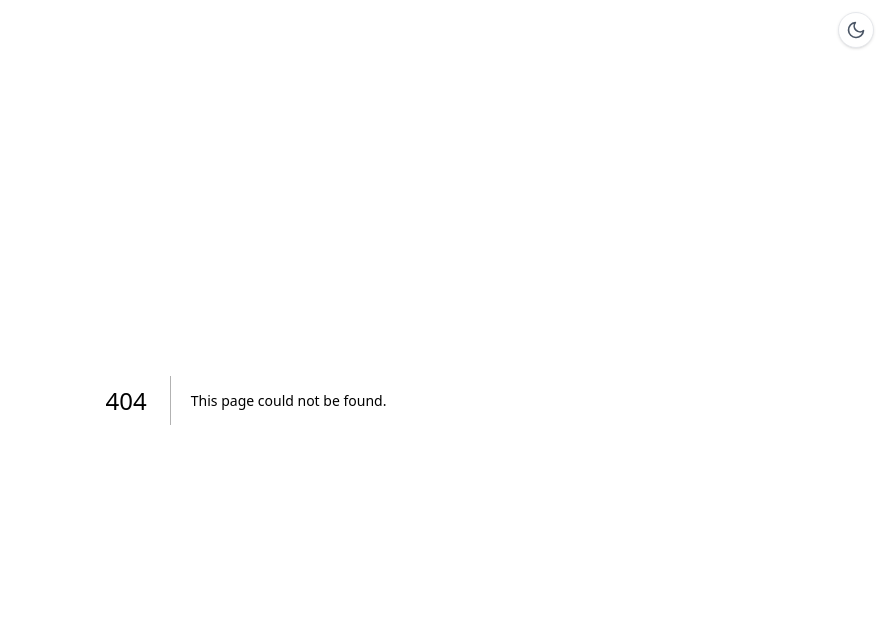
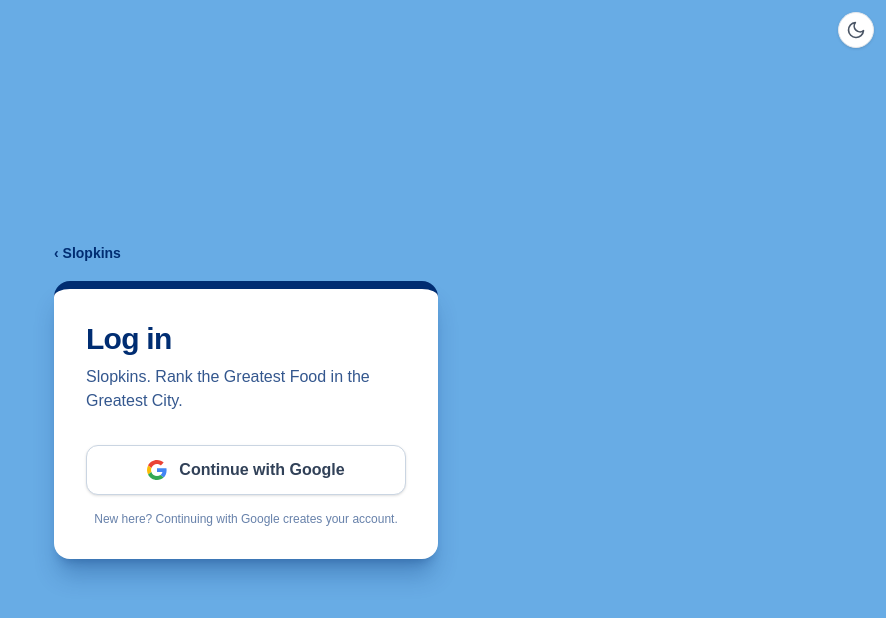
Before and after one commit to JHU-SWEC/slopkins, a Next.js app: page /login in a window 1280 px wide. Before the commit this address had no page. Shown: the top 618 px of the page, without its empty margins (394-1280 px from the left). Built offline with nearby package versions, Linux system fonts and the light colour scheme.

Commit message:
Add Google sign-in

```diff
--- /dev/null
+++ b/app/auth/callback/route.ts
@@ -0,0 +1,21 @@
+import { NextResponse, type NextRequest } from "next/server";
+import { createClient } from "@/lib/supabase/server";
+
+// Step 2 of "Continue with Google": Google sends the user back here with a
+// one-time `code`. Supabase trades it for a session (the login cookie),
+// then we send the user to the feed. Any problem goes to /auth/error.
+export async function GET(request: NextRequest) {
+  const { searchParams, origin } = request.nextUrl;
+  const code = searchParams.get("code");
+
+  if (code) {
+    const supabase = await createClient();
+    const { error } = await supabase.auth.exchangeCodeForSession(code);
+    if (!error) {
+      return NextResponse.redirect(new URL("/feed", origin));
+    }
+  }
+
+  // No code means the user hit Cancel on Google's screen, or something failed.
+  return NextResponse.redirect(new URL("/auth/error", origin));
+}
--- /dev/null
+++ b/app/auth/error/page.tsx
@@ -0,0 +1,21 @@
+import Link from "next/link";
+
+// Where /auth/callback sends people if Google sign-in didn't finish.
+export default function AuthErrorPage() {
+  return (
+    <main className="flex flex-1 items-center justify-center bg-spirit-blue px-4 py-16 text-heritage-blue">
+      <div className="w-full max-w-sm rounded-2xl border-t-8 border-heritage-blue bg-white p-8 shadow-xl shadow-heritage-blue/30">
+        <h1 className="text-2xl font-bold">Sign-in didn&apos;t finish</h1>
+        <p className="mt-2 text-heritage-blue/80">
+          You may have closed the Google window, or the link expired. Give it another try.
+        </p>
+        <Link
+          href="/login"
+          className="mt-6 block w-full rounded-md bg-heritage-blue py-3 text-center font-semibold text-white transition hover:bg-heritage-blue/90"
+        >
+          Back to log in
+        </Link>
+      </div>
+    </main>
+  );
+}
--- a/app/globals.css
+++ b/app/globals.css
@@ -1,7 +1,4 @@
 @import "tailwindcss";
-
-/* `dark:` follows the toggle (data-theme on <html>), not the OS setting. */
-@custom-variant dark (&:where([data-theme="dark"], [data-theme="dark"] *));
 
 :root {
   --background: #ffffff;
@@ -15,87 +12,18 @@
   --font-mono: var(--font-geist-mono);
 }
 
-/*
- * Dark mode without touching components: flip the neutral scales so
- * gray-50 swaps with gray-950 and so on, and darken the pastel tints.
- * New components can use `dark:` instead.
- */
-[data-theme="dark"] {
-  color-scheme: dark;
-  --background: #0a0a0a;
-  --foreground: #ededed;
-
-  --color-black: #ededed;
-
-  --color-gray-50: oklch(13% 0.028 261.692);
-  --color-gray-100: oklch(21% 0.034 264.665);
-  --color-gray-200: oklch(27.8% 0.033 256.848);
-  --color-gray-300: oklch(37.3% 0.034 259.733);
-  --color-gray-400: oklch(44.6% 0.03 256.802);
-  --color-gray-600: oklch(70.7% 0.022 261.325);
-  --color-gray-700: oklch(87.2% 0.01 258.338);
-  --color-gray-800: oklch(92.8% 0.006 264.531);
-  --color-gray-900: oklch(96.7% 0.003 264.542);
-  --color-gray-950: oklch(98.5% 0.002 247.839);
-
-  --color-slate-50: oklch(12.9% 0.042 264.695);
-  --color-slate-100: oklch(20.8% 0.042 265.755);
-  --color-slate-200: oklch(27.9% 0.041 260.031);
-  --color-slate-300: oklch(37.2% 0.044 257.287);
-  --color-slate-400: oklch(44.6% 0.043 257.281);
-  --color-slate-600: oklch(70.4% 0.04 256.788);
-  --color-slate-700: oklch(86.9% 0.022 252.894);
-  --color-slate-800: oklch(92.9% 0.013 255.508);
-  --color-slate-900: oklch(96.8% 0.007 247.896);
-  --color-slate-950: oklch(98.4% 0.003 247.858);
-
-  /* Tinted badges: -50 backgrounds go dark (950), -700 text goes light (300). */
-  --color-blue-50: oklch(28.2% 0.091 267.935);
-  --color-orange-50: oklch(26.6% 0.079 36.259);
-  --color-orange-700: oklch(83.7% 0.128 66.29);
-  --color-amber-50: oklch(27.9% 0.077 45.635);
-  --color-amber-700: oklch(87.9% 0.169 91.605);
-  --color-emerald-50: oklch(26.2% 0.051 172.552);
-  --color-emerald-700: oklch(84.5% 0.143 164.978);
-  --color-sky-50: oklch(29.3% 0.066 243.157);
-  --color-sky-700: oklch(82.8% 0.111 230.318);
-  --color-violet-50: oklch(28.3% 0.141 291.089);
-  --color-violet-700: oklch(81.1% 0.111 293.571);
-  --color-rose-50: oklch(27.1% 0.105 12.094);
-  --color-rose-700: oklch(81% 0.117 11.638);
+/* Johns Hopkins brand colors. Use as bg-spirit-blue, text-heritage-blue, etc.
+   Spirit Blue is the light blue; Heritage Blue is the dark navy (use it for
+   text on Spirit Blue, since white text on light blue is hard to read). */
+@theme {
+  --color-spirit-blue: #68ace5;
+  --color-heritage-blue: #002d72;
 }
 
-/*
- * White stays white so text-white on blue buttons keeps working. Light
- * surfaces are swapped here instead. :where() keeps these below hover:
- * utilities in specificity.
- */
-@layer utilities {
-  :where([data-theme="dark"]) .bg-white {
-    background-color: var(--background);
-  }
-  :where([data-theme="dark"]) .bg-white\/80 {
-    background-color: color-mix(in oklab, var(--background) 80%, transparent);
-  }
-  :where([data-theme="dark"]) .from-\[\#EAF3FC\] {
-    --tw-gradient-from: #0b1a2e;
-  }
-  :where([data-theme="dark"]) .via-white {
-    --tw-gradient-via: var(--background);
-  }
-  :where([data-theme="dark"]) .to-white {
-    --tw-gradient-to: var(--background);
-  }
-  /* RankFlow's "or" badge: keep it dark with a ring that matches the page. */
-  :where([data-theme="dark"]) .bg-slate-900 {
-    background-color: oklch(37.2% 0.044 257.287);
-  }
-  :where([data-theme="dark"]) .border-white {
-    border-color: var(--background);
-  }
-  /* --color-black is light in dark mode, so keep the dialog backdrop dim. */
-  :where([data-theme="dark"]) .backdrop\:bg-black\/40::backdrop {
-    background-color: rgb(0 0 0 / 0.6);
+@media (prefers-color-scheme: dark) {
+  :root {
+    --background: #0a0a0a;
+    --foreground: #ededed;
   }
 }
 
--- /dev/null
+++ b/app/login/page.tsx
@@ -0,0 +1,36 @@
+import type { Metadata } from "next";
+import Link from "next/link";
+import { GoogleSignInButton } from "@/features/auth-social/google-sign-in-button";
+
+export const metadata: Metadata = { title: "Log in · Slopkins" };
+
+// /login — where pages like /profile send you if you're not signed in.
+// Google sign-in also creates the account the first time, so there's no separate sign-up page.
+export default function LoginPage() {
+  return (
+    <main className="flex flex-1 items-center justify-center bg-spirit-blue px-4 py-16 text-heritage-blue">
+      <div className="w-full max-w-sm">
+        <Link
+          href="/"
+          className="text-sm font-semibold text-heritage-blue underline-offset-2 hover:underline"
+        >
+          ‹ Slopkins
+        </Link>
+
+        {/* The white card, with a navy stripe across the top. */}
+        <div className="mt-4 rounded-2xl border-t-8 border-heritage-blue bg-white p-8 shadow-xl shadow-heritage-blue/30">
+          <h1 className="text-3xl font-bold tracking-tight">Log in</h1>
+          <p className="mt-2 text-heritage-blue/80">
+            Slopkins. Rank the Greatest Food in the Greatest City.
+          </p>
+          <div className="mt-8">
+            <GoogleSignInButton />
+          </div>
+          <p className="mt-4 text-center text-xs text-heritage-blue/60">
+            New here? Continuing with Google creates your account.
+          </p>
+        </div>
+      </div>
+    </main>
+  );
+}
--- a/app/page.tsx
+++ b/app/page.tsx
@@ -1,6 +1,7 @@
 import Link from "next/link";
+import { GoogleSignInButton } from "@/features/auth-social/google-sign-in-button";
 
-// Sign-in skeleton. Lucas and Amy own the real sign-in.
+// Sign-in screen. Lucas and Amy own the real sign-in.
 export default function SignIn() {
   return (
     <div className="flex min-h-screen items-center bg-white text-gray-900">
@@ -8,16 +9,11 @@ export default function SignIn() {
         <h1 className="text-4xl font-bold tracking-tight">Slopkins</h1>
         <p className="mt-2 text-gray-500">Rank the slop. Find the good stuff.</p>
 
-        <button
-          type="button"
-          disabled
-          className="mt-10 w-full rounded-md bg-blue-600 py-3 font-semibold text-white opacity-60"
-        >
-          Sign in with Google
-        </button>
-        <p className="mt-2 text-xs text-gray-400">Sign-in isn&apos;t built yet.</p>
+        <div className="mt-10">
+          <GoogleSignInButton />
+        </div>
 
-        {/* Mockup only. Remove when real sign-in ships. */}
+        {/* Mockup only. Remove when every screen uses real data. */}
         <Link
           href="/feed"
           className="mt-6 inline-block text-sm font-medium text-gray-500 underline-offset-4 hover:underline"
--- /dev/null
+++ b/features/auth-social/actions.ts
@@ -0,0 +1,50 @@
+"use server";
+
+import { headers } from "next/headers";
+import { redirect } from "next/navigation";
+import { createClient } from "@/lib/supabase/server";
+
+// What the sign-in button shows if something goes wrong before reaching Google.
+export type SignInState = { error?: string };
+
+// Step 1 of "Continue with Google": ask Supabase for a Google sign-in link,
+// then send the browser there. Google sends the user back to /auth/callback.
+export async function signInWithGoogle(): Promise<SignInState> {
+  // signInWithOAuth only builds a link; it doesn't check that Google is turned on.
+  // Ask Supabase first, so people see a clear message instead of a raw error page.
+  if (!(await isGoogleEnabled())) {
+    return { error: "Google sign-in isn't turned on in Supabase yet." };
+  }
+
+  const requestHeaders = await headers();
+  const origin = requestHeaders.get("origin") ?? `http://${requestHeaders.get("host")}`;
+
+  const supabase = await createClient();
+  const { data, error } = await supabase.auth.signInWithOAuth({
+    provider: "google",
+    options: { redirectTo: `${origin}/auth/callback` },
+  });
+  if (error || !data.url) {
+    return { error: "Couldn't reach Google. Please try again." };
+  }
+
+  redirect(data.url);
+}
+
+async function isGoogleEnabled() {
+  try {
+    const response = await fetch(`${process.env.NEXT_PUBLIC_SUPABASE_URL}/auth/v1/settings`, {
+      headers: { apikey: process.env.NEXT_PUBLIC_SUPABASE_PUBLISHABLE_KEY! },
+    });
+    const settings = (await response.json()) as { external?: { google?: boolean } };
+    return settings.external?.google === true;
+  } catch {
+    return true; // If the check itself fails, let Google sign-in try anyway.
+  }
+}
+
+export async function logOut() {
+  const supabase = await createClient();
+  await supabase.auth.signOut();
+  redirect("/");
+}
--- /dev/null
+++ b/features/auth-social/google-sign-in-button.tsx
@@ -0,0 +1,51 @@
+"use client";
+
+import { useActionState } from "react";
+import { signInWithGoogle, type SignInState } from "./actions";
+
+// One button that starts "Continue with Google". Used on the home screen and /login.
+export function GoogleSignInButton() {
+  const [state, formAction, pending] = useActionState<SignInState>(signInWithGoogle, {});
+
+  return (
+    <form action={formAction}>
+      <button
+        type="submit"
+        disabled={pending}
+        className="flex w-full items-center justify-center gap-3 rounded-xl border border-slate-300 bg-white py-3 font-semibold text-slate-700 shadow-sm transition hover:bg-slate-50 disabled:cursor-not-allowed disabled:opacity-60"
+      >
+        <GoogleLogo />
+        {pending ? "Opening Google…" : "Continue with Google"}
+      </button>
+      <div aria-live="polite">
+        {state.error && (
+          <p className="mt-3 rounded-xl bg-red-50 px-3 py-2 text-sm text-red-700">{state.error}</p>
+        )}
+      </div>
+    </form>
+  );
+}
+
+// Google's standard "G" mark (their sign-in button guidelines ask for it).
+function GoogleLogo() {
+  return (
+    <svg aria-hidden="true" width="20" height="20" viewBox="0 0 48 48">
+      <path
+        fill="#EA4335"
+        d="M24 9.5c3.54 0 6.71 1.22 9.21 3.6l6.85-6.85C35.9 2.38 30.47 0 24 0 14.62 0 6.51 5.38 2.56 13.22l7.98 6.19C12.43 13.72 17.74 9.5 24 9.5z"
+      />
+      <path
+        fill="#4285F4"
+        d="M46.98 24.55c0-1.57-.15-3.09-.38-4.55H24v9.02h12.94c-.58 2.96-2.26 5.48-4.78 7.18l7.73 6c4.51-4.18 7.09-10.36 7.09-17.65z"
+      />
+      <path
+        fill="#FBBC05"
+        d="M10.53 28.59c-.48-1.45-.76-2.99-.76-4.59s.27-3.14.76-4.59l-7.98-6.19C.92 16.46 0 20.12 0 24c0 3.88.92 7.54 2.56 10.78l7.97-6.19z"
+      />
+      <path
+        fill="#34A853"
+        d="M24 48c6.48 0 11.93-2.13 15.89-5.81l-7.73-6c-2.15 1.45-4.92 2.3-8.16 2.3-6.26 0-11.57-4.22-13.47-9.91l-7.98 6.19C6.51 42.62 14.62 48 24 48z"
+      />
+    </svg>
+  );
+}
```
